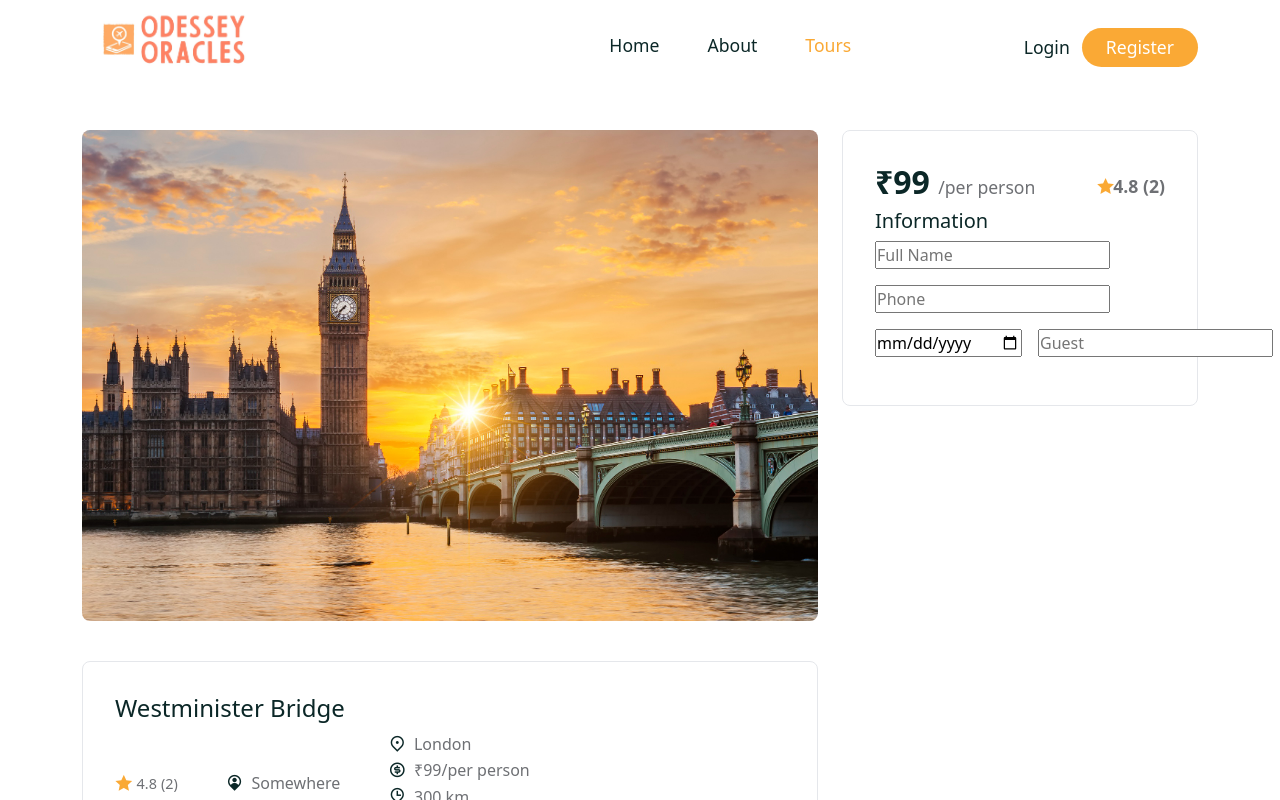
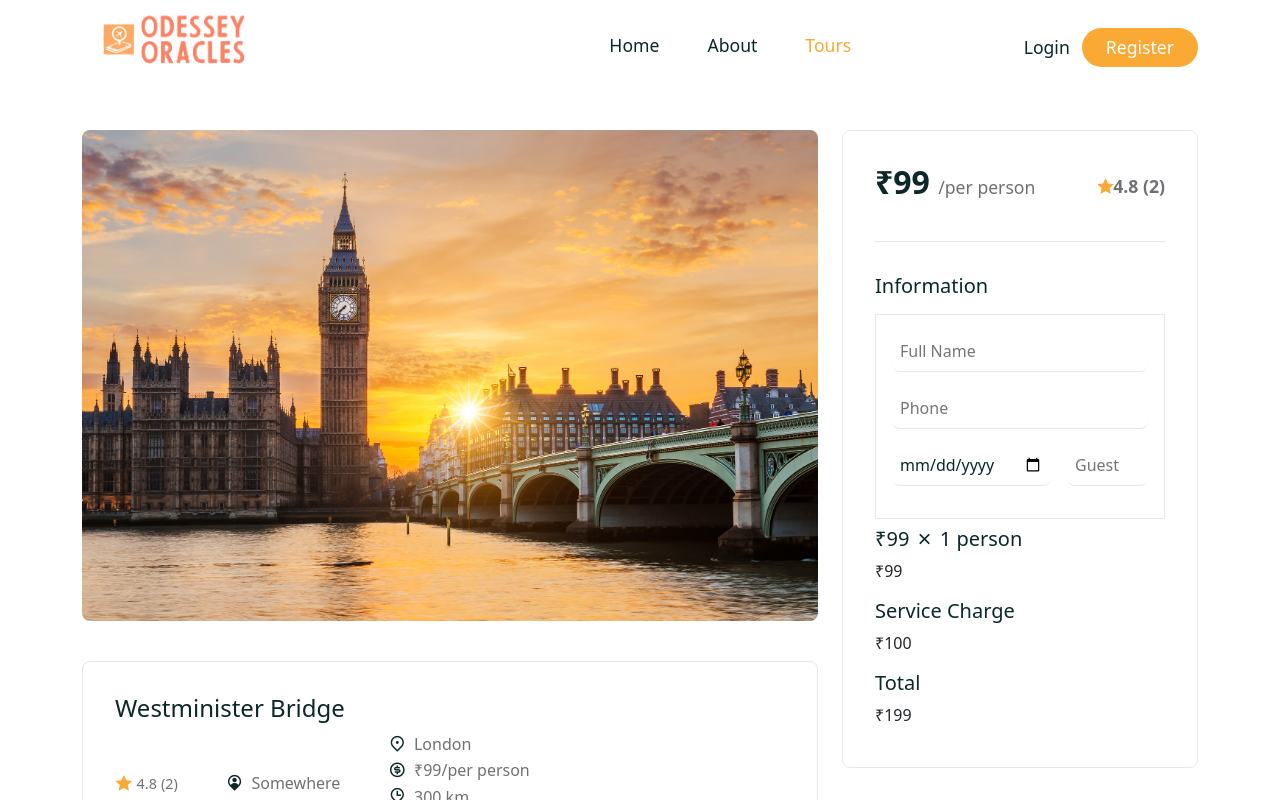
Before and after one commit to garvtomar26/tour-management, a React (Create React App) app in the folder frontend/: page /tours/01 in a window 1280 px wide. Shown: the top 800 px of the page. Built offline with nearby package versions, Linux system fonts and the light colour scheme; a web font is replaced by a local one.

Commit message:
52.08 Part 2

```diff
--- a/frontend/src/components/Booking/Booking.jsx
+++ b/frontend/src/components/Booking/Booking.jsx
@@ -60,6 +60,26 @@ const Booking = ({ tour, avgRating }) => {
         </Form>
       </div>
       {/* ========================== booking form END ========================== */}
+
+      {/* ========================== booking Bottom ========================== */}
+      <div className="booking__bottom">
+        <ListGroup>
+          <ListGroupItem className="border-0 px-0">
+            <h5>
+              ₹{price} <i class="ri-close-line"></i> 1 person
+            </h5>
+            <span>₹{price}</span>
+          </ListGroupItem>
+          <ListGroupItem className="border-0 px-0">
+            <h5>Service Charge</h5>
+            <span>₹100</span>
+          </ListGroupItem>
+          <ListGroupItem className="border-0 px-0">
+            <h5>Total</h5>
+            <span>₹199</span>
+          </ListGroupItem>
+        </ListGroup>
+      </div>
     </div>
   );
 };
--- a/frontend/src/components/Booking/booking.css
+++ b/frontend/src/components/Booking/booking.css
@@ -24,3 +24,32 @@
 .booking__top span i {
   color: var(--secondary-color);
 }
+.booking__top {
+  padding-bottom: 2rem;
+  border-bottom: 1px solid rgb(229, 231, 235);
+}
+.booking__form {
+  padding-top: 2rem;
+}
+
+.booking__form h5 {
+  margin-bottom: 1rem;
+}
+
+.booking__form input {
+  width: 100%;
+  padding: 0.5rem;
+  border-radius: 0.5rem;
+  color: var(--heading-color);
+  font-size: 1rem;
+  border: none;
+  border-bottom: 1px solid rgb(229, 231, 235);
+}
+.booking__form input:focus {
+  outline: none;
+}
+
+.booking__info-form {
+  padding: 1rem;
+  border: 1px solid rgb(229, 231, 235);
+}
--- a/frontend/src/shared/Newsletter.jsx
+++ /dev/null
@@ -1,9 +0,0 @@
-import React from 'react'
-
-const Newsletter = () => {
-  return (
-    <div>Newsletter</div>
-  )
-}
-
-export default Newsletter
```
